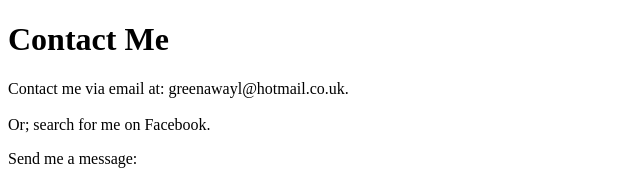
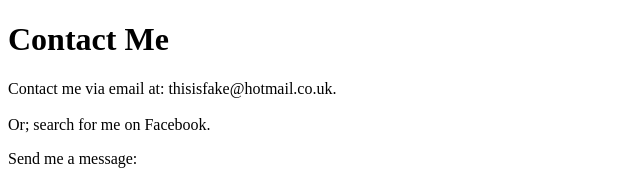
Before and after one commit to dlgreenaway/cv, a plain HTML site: page Contact-me.html in a window 1280 px wide. Shown: the top 181 px of the page, 0-640 px from the left. Drawn offline with Linux system fonts and the light colour scheme.

Commit message:
Changing a few bits

```diff
--- a/Contact-me.html
+++ b/Contact-me.html
@@ -6,7 +6,7 @@
   </head>
   <body>
     <h1>Contact Me</h1>
-    <p>Contact me via email at: greenawayl@hotmail.co.uk.
+    <p>Contact me via email at: thisisfake@hotmail.co.uk.
       <br><br>Or; search for me on Facebook.
     </p>
 
```
